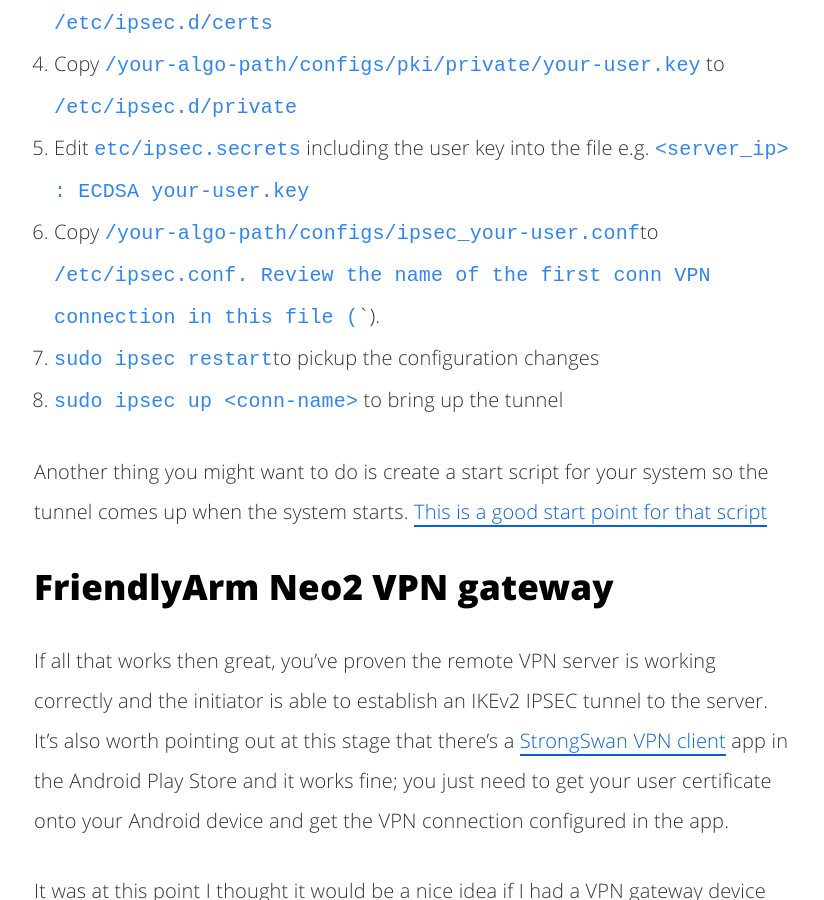
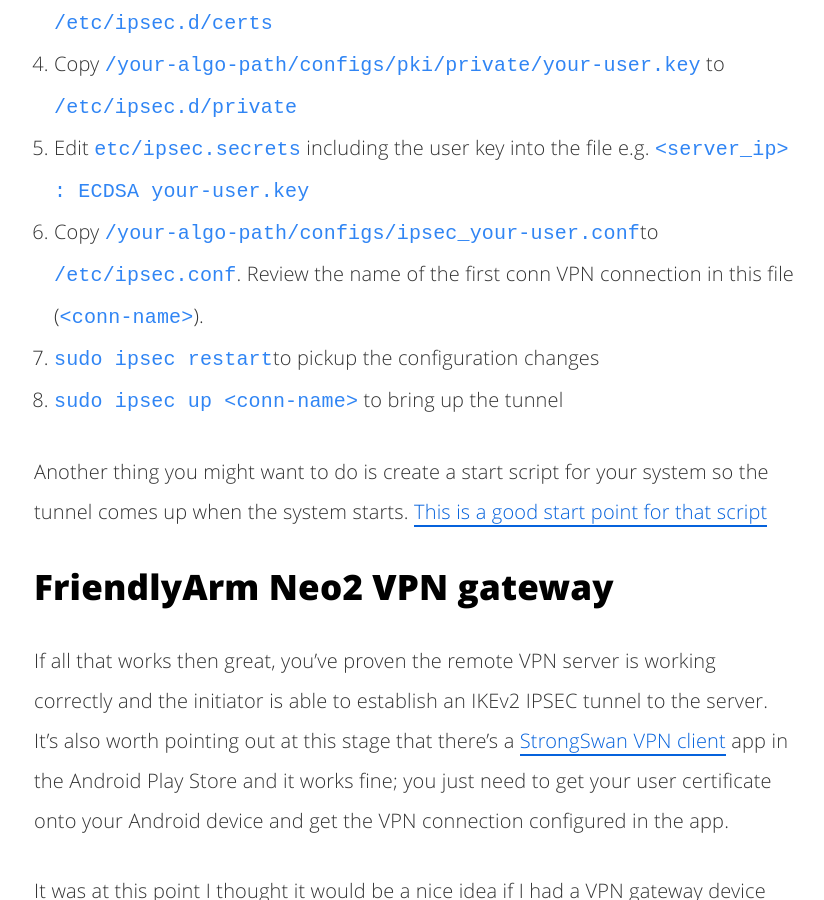
Before and after one commit to bebo-dot-dev/bebo-dot-dev.github.io.src, a Jekyll site: the page built from _posts/2017-06-14-neo2-vpn-gateway.md, in a window 1280 px wide and 900 px high, scrolled down 5294 px. Shown: the whole window, without its empty margins (226-1050 px from the left). Built offline with Jekyll 4.4.1, drawn with Linux system fonts in a browser that asks for light colours; comment, search, counter and statistics services are not loaded.

Commit message:
typo fix

```diff
--- a/_posts/2017-06-14-neo2-vpn-gateway.md
+++ b/_posts/2017-06-14-neo2-vpn-gateway.md
@@ -60,7 +60,7 @@ Algo is based on [StrongSwan](https://wiki.strongswan.org/projects/strongswan){:
 3. Copy `/your-algo-path/configs/pki/certs/your-user.crt` to `/etc/ipsec.d/certs`
 4. Copy `/your-algo-path/configs/pki/private/your-user.key` to `/etc/ipsec.d/private`
 5. Edit `etc/ipsec.secrets` including the user key into the file e.g. `<server_ip> : ECDSA your-user.key`
-6. Copy `/your-algo-path/configs/ipsec_your-user.conf`to `/etc/ipsec.conf. Review the name of the first conn VPN connection in this file (`<conn-name>`).
+6. Copy `/your-algo-path/configs/ipsec_your-user.conf`to `/etc/ipsec.conf`. Review the name of the first conn VPN connection in this file (`<conn-name>`).
 7. `sudo ipsec restart`to pickup the configuration changes
 8. `sudo ipsec up <conn-name>` to bring up the tunnel
 
```
